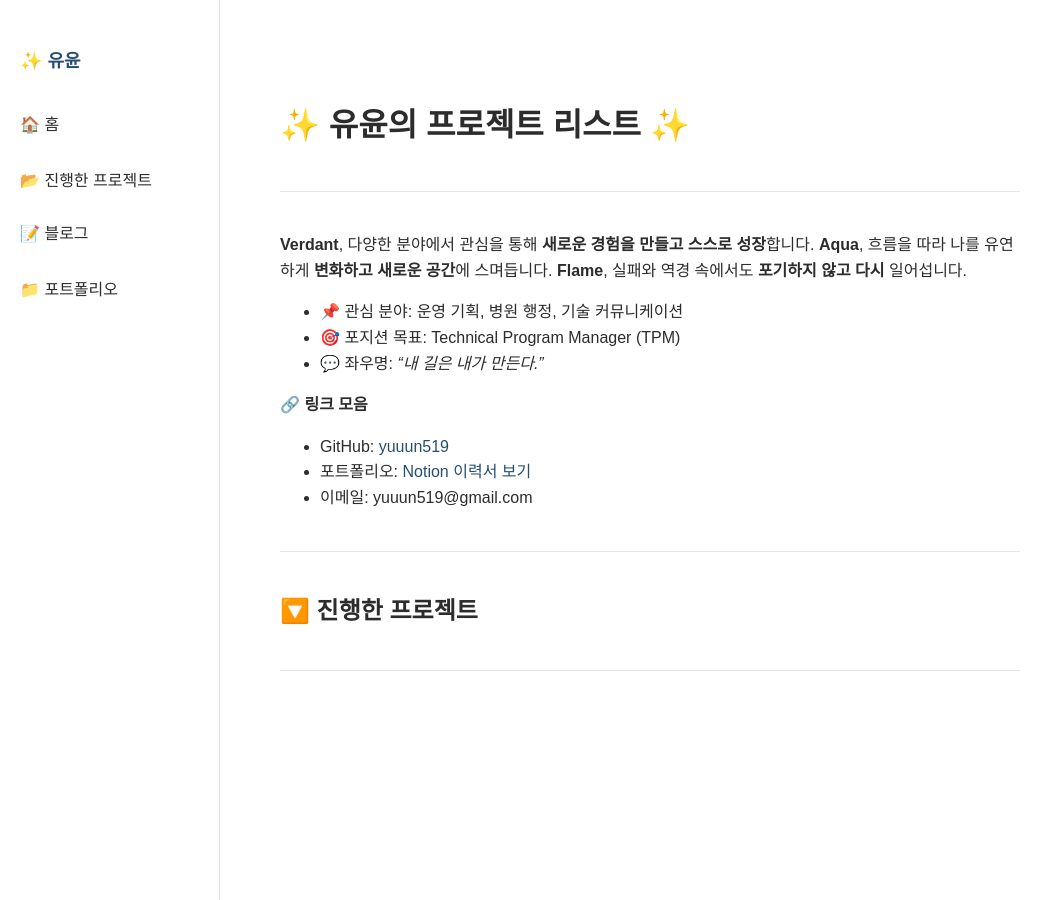
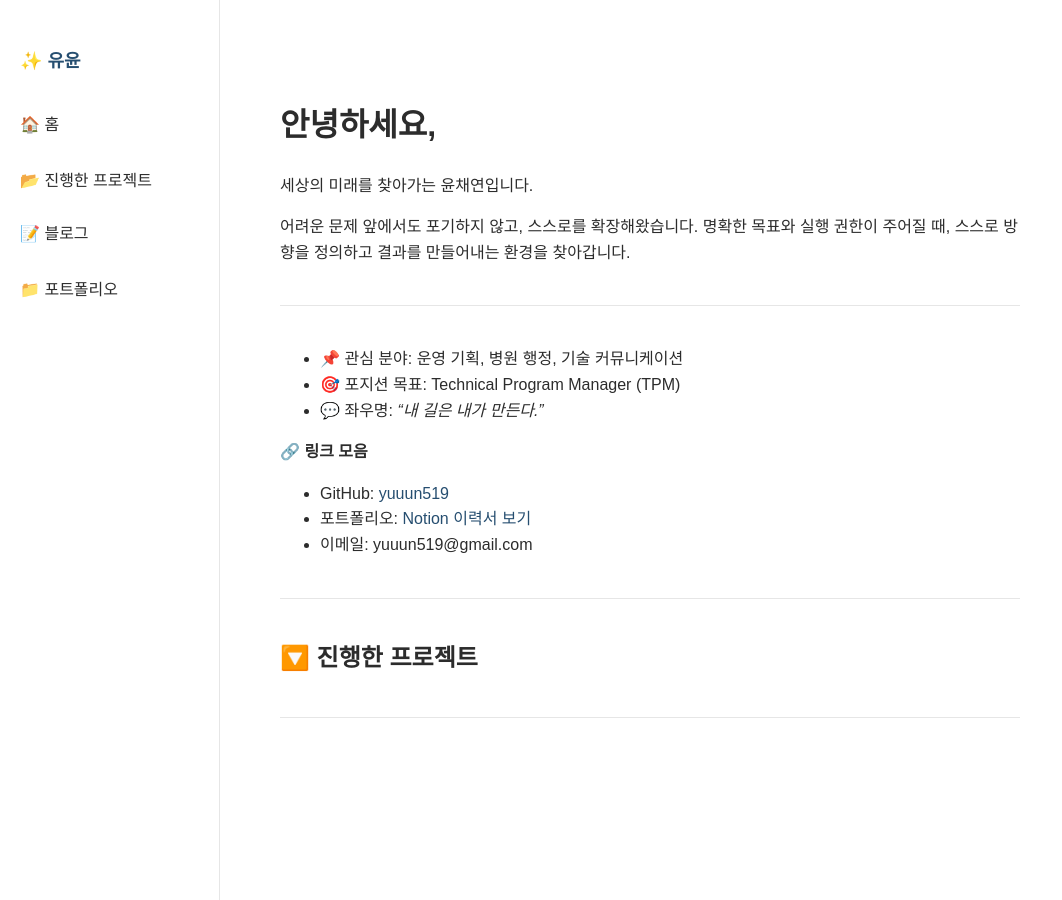
Before and after one commit to yuuun519/yuuun519.github.io, a Jekyll site: the page built from index.md, in a window 1280 px wide. Shown: the whole page, without its empty margins (0-1062 px from the left). Built offline with Jekyll 4.4.1, drawn with Linux system fonts in a browser that asks for light colours.

Commit message:
first commit

```diff
--- a/_config.yml
+++ b/_config.yml
@@ -1,3 +1,2 @@
-title: 유윤의 프로젝트 블로그
-
+title: 윤채연 - 포토폴리오
 theme: null
--- a/index.md
+++ b/index.md
@@ -1,15 +1,19 @@
 ---
 layout: default
-title: 유윤의 프로젝트 리스트
+title: 윤채연 - 포토폴리오
 ---
 
-# ✨ 유윤의 프로젝트 리스트 ✨
+# 안녕하세요,
+세상의 미래를 찾아가는 윤채연입니다.
+
+어려운 문제 앞에서도 포기하지 않고, 스스로를 확장해왔습니다.
+명확한 목표와 실행 권한이 주어질 때, 스스로 방향을 정의하고 결과를 만들어내는 환경을 찾아갑니다.
+
 
 ---
 
-**Verdant**, 다양한 분야에서 관심을 통해 **새로운 경험을 만들고 스스로 성장**합니다.
-**Aqua**,  흐름을 따라 나를 유연하게 **변화하고 새로운 공간**에 스며듭니다.
-**Flame**, 실패와 역경 속에서도 **포기하지 않고 다시** 일어섭니다.
+
+
 
 - 📌 관심 분야: 운영 기획, 병원 행정, 기술 커뮤니케이션
 - 🎯 포지션 목표: Technical Program Manager (TPM)
```
